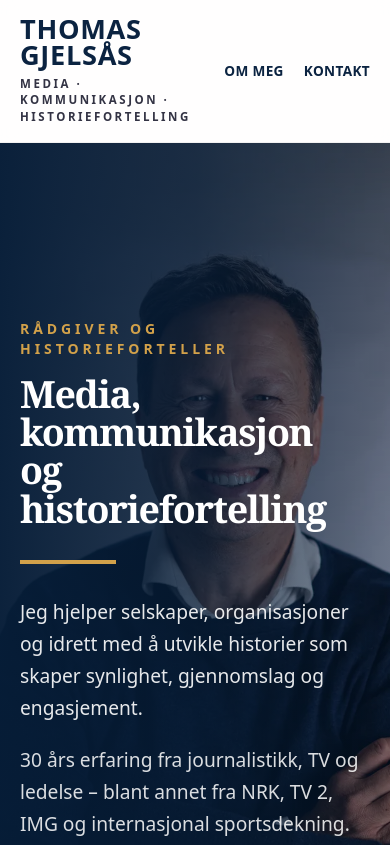
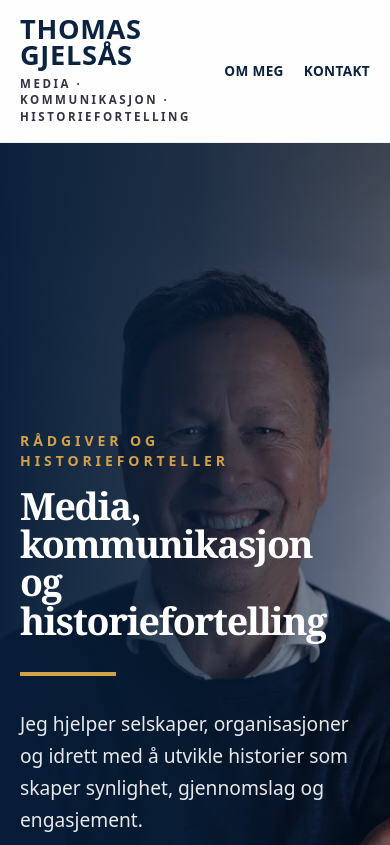
Before and after one commit to Siestafilm/gjelsaasmedia, a Next.js app: page / in a window 390 px wide. Shown: the top 845 px of the page. Built offline with nearby package versions, Linux system fonts and the light colour scheme.

Commit message:
bildeposisjon mobil og tekst2

```diff
--- a/app/page.tsx
+++ b/app/page.tsx
@@ -56,10 +56,10 @@ export default async function Home({
           fill
           priority
           sizes="100vw"
-          className="object-cover object-[68%_15%] opacity-70 transition duration-700 hover:scale-[1.02] md:object-center"
+          className="object-cover object-[68%_0%] opacity-80 transition duration-700 hover:scale-[1.02] md:object-center"
         />
         <div className="absolute inset-0 bg-gradient-to-r from-[#061d38]/95 via-[#061d38]/70 to-[#061d38]/20" />
-        <div className="relative mx-auto flex min-h-[82vh] max-w-7xl items-end px-5 pb-20 pt-44 md:pt-28 md:items-center md:px-10 md:py-28">
+        <div className="relative mx-auto flex min-h-[82vh] max-w-7xl items-end px-5 pb-20 pt-72 md:pt-28 md:items-center md:px-10 md:py-28">
           <div className="max-w-[720px] text-white">
             <p className="mb-4 text-sm font-semibold uppercase tracking-[0.28em] text-[#d2a14a]">
               Rådgiver og historieforteller
```
